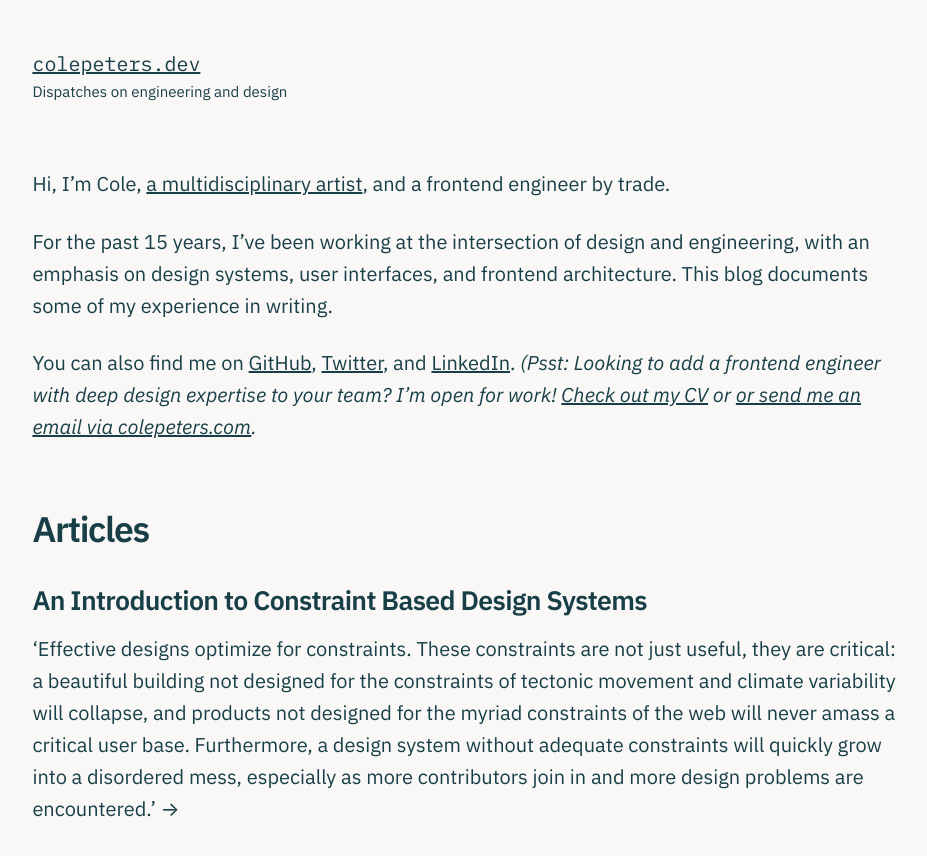
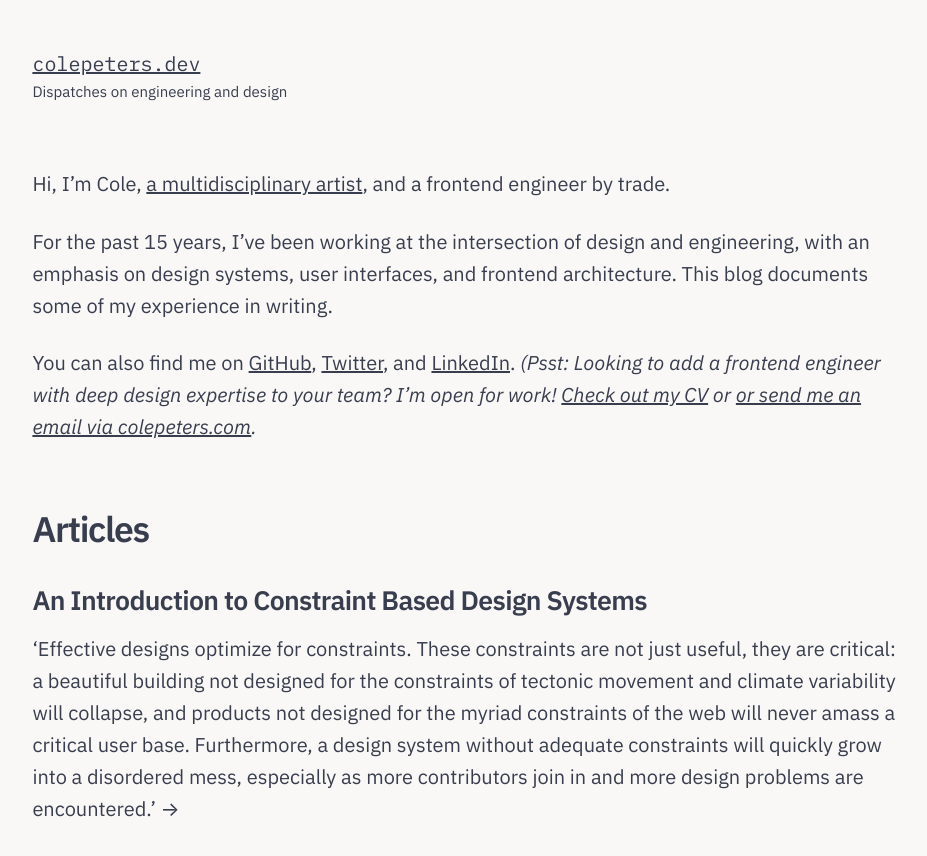
Before and after one commit to colepeters/colepeters.dev, a Next.js app: page / in a window 1280 px wide. Shown: the top 856 px of the page, without its empty margins (70-997 px from the left). Built offline with nearby package versions, Linux system fonts and the light colour scheme.

Commit message:
Ditch primary colour

```diff
--- a/components/GlobalStyle.js
+++ b/components/GlobalStyle.js
@@ -115,11 +115,6 @@ const GlobalStyle = createGlobalStyle`
   a {
     color: ${(props) => props.theme.colors.body};
     cursor: pointer;
-    transition: color 0.15s linear;
-
-    &:hover, &:focus {
-      color: ${(props) => props.theme.colors.primary};
-    }
   }
 
   strong {
@@ -129,7 +124,6 @@ const GlobalStyle = createGlobalStyle`
   code {
     font-family: IBM Plex Mono, monospace;
     font-weight: 400;
-    color: ${(props) => props.theme.colors.primary};
   }
 
   figcaption {
--- a/lib/theme.js
+++ b/lib/theme.js
@@ -3,8 +3,7 @@ const theme = {
   colors: {
     background: '#f9f8f7',
     darkBackground: '#cbc7c3',
-    body: '#183f48',
-    primary: '#107d96',
+    body: '#393e4e',
   },
   fontSizes: [
     'clamp(0.83rem, calc(0.79rem + 0.20vw), 0.94rem)',
```
